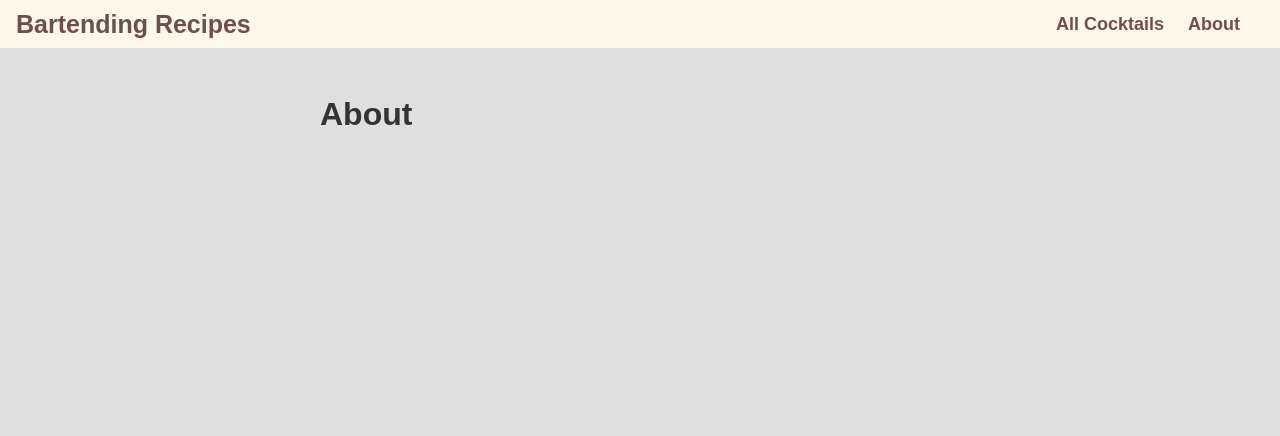
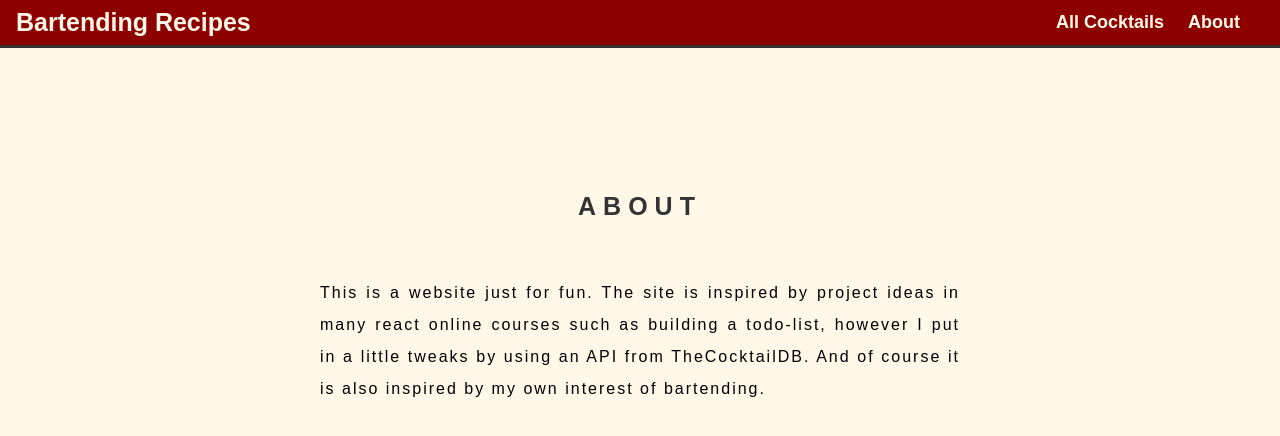
Before and after one commit to Jossoey/Bartending-WebApp, a React (Create React App) app: page /about in a window 1280 px wide. Shown: the top 436 px of the page. Built offline with nearby package versions, Linux system fonts and the light colour scheme.

Commit message:
About and Error page
Adding a simple about page and error page that shows when any unavailable web pages

```diff
--- a/src/components/layout/Layout.js
+++ b/src/components/layout/Layout.js
@@ -1,4 +1,4 @@
-import "./Layout.scss";
+import "./Layout";
 import MainNavigation from "./MainNavigation";
 
 function Layout(props) {
--- a/src/components/layout/Layout.scss
+++ b/src/components/layout/Layout.scss
@@ -1,5 +1,48 @@
+@import "../ui/variables.scss";
+
 .main {
   margin: 3rem auto;
   width: 90%;
   max-width: 40rem;
 }
+
+section {
+  padding: 5rem 0;
+  width: $primary-max-width;
+  max-width: $primary-small-width;
+  margin: 0 auto;
+
+  .section-title {
+    font-size: 25px;
+    letter-spacing: $primary-letter-spacing;
+    text-align: center;
+    margin-bottom: 3.5rem;
+    margin-top: 1rem;
+  }
+
+  .section-description {
+    line-height: 2rem;
+    font-weight: 400;
+    letter-spacing: 2px;
+    text-align: justify;
+  }
+}
+
+.btn-primary {
+  letter-spacing: $secondary-letter-spacing;
+  color: $secondary-brown;
+  border: 2px solid $primary-brown;
+  padding: 0.45rem 0.8rem;
+  transition: $primary-transition;
+  cursor: pointer;
+  font-size: 14px;
+  background: transparent;
+  border-radius: 4px;
+  text-decoration: none;
+  margin: 42%;
+
+  &:hover {
+    background-color: $tertiary-red;
+    color: $tertiary-peach;
+  }
+}
--- a/src/components/layout/MainNavigation.js
+++ b/src/components/layout/MainNavigation.js
@@ -5,7 +5,9 @@ import "./MainNavigation.scss";
 function MainNavigation() {
   return (
     <header className="header">
-      <div className="logo">Bartending Recipes</div>
+      <Link to="/">
+        <div className="logo">Bartending Recipes</div>
+      </Link>
       <nav>
         <ul>
           <li>
--- a/src/components/layout/MainNavigation.scss
+++ b/src/components/layout/MainNavigation.scss
@@ -1,4 +1,4 @@
-@import "../ui/colors";
+@import "../ui/variables.scss";
 
 .header {
   width: 100%;
@@ -6,12 +6,13 @@
   display: flex;
   align-items: center;
   justify-content: space-between;
-  background-color: $tertiary-peach;
+  background-color: $primary-red;
   padding: 0 1rem;
+  border-bottom: 3px solid $primary-dark-color;
 
   .logo {
     font-size: 25px;
-    color: $secondary-brown;
+    color: $tertiary-peach;
     font-weight: bold;
   }
 
@@ -30,13 +31,13 @@
   a {
     text-decoration: none;
     font-size: 18px;
-    color: $secondary-brown;
+    color: $tertiary-peach;
     font-weight: 550;
 
     &:hover,
     :active,
     .active {
-      color: $primary-brown;
+      color: $primary-peach;
     }
   }
 }
--- a/src/components/ui/_colors.scss
+++ b/src/components/ui/variables.scss
@@ -14,3 +14,12 @@ $secondary-grey: #bdbcc0;
 $tertiary-grey: #dfdfdf;
 
 $primary-dark-color: #333333;
+
+$primary-max-width: 40rem;
+
+$primary-small-width: 85vw;
+
+$primary-letter-spacing: 7px;
+$secondary-letter-spacing: 3px;
+
+$primary-transition: all 0.3s linear;
--- a/src/index.css
+++ b/src/index.css
@@ -1,12 +1,11 @@
 * {
-  -webkit-box-sizing: border-box;
-          box-sizing: border-box;
+  box-sizing: border-box;
 }
 
 body {
   font-family: sans-serif;
   margin: 0;
-  background-color: #dfdfdf;
+  background-color: #fff7e7;
 }
 
 h1, h2 {
--- a/src/pages/About.js
+++ b/src/pages/About.js
@@ -1,8 +1,13 @@
+import "../components/layout/Layout.scss";
+
 function AboutPage() {
   return (
-    <div>
-      <h1>About</h1>
-    </div>
+    <section>
+      <h1 className="section-title">ABOUT</h1>
+      <p className="section-description">
+        This is a website just for fun. The site is inspired by project ideas in many react online courses such as building a todo-list, however I put in a little tweaks by using an API from TheCocktailDB. And of course it is also inspired by my own interest of bartending.
+      </p>
+    </section>
   );
 }
 
--- a/src/pages/AllCocktails.js
+++ b/src/pages/AllCocktails.js
@@ -1,8 +1,12 @@
+import CocktailList from '../components/cocktails/CocktailList';
+import SearchForm from '../components/SearchForm';
+
 function AllCocktailsPage() {
   return (
-    <div>
-      <h1>All Cocktails</h1>
-    </div>
+    <section>
+      <SearchForm />
+      <CocktailList />
+    </section>
   );
 }
 
--- a/src/pages/Error.js
+++ b/src/pages/Error.js
@@ -1,8 +1,17 @@
+import { Link } from "react-router-dom";
+
+import "../components/layout/Layout.scss";
+
 function ErrorPage() {
   return (
-    <div>
-      <h1>Error</h1>
-    </div>
+    <section className="error-section">
+      <div>
+        <h1 className="section-title">Sorry, this page does not exist!</h1>
+        <Link to="/" className="btn-primary">
+          HOME
+        </Link>
+      </div>
+    </section>
   );
 }
 
```
